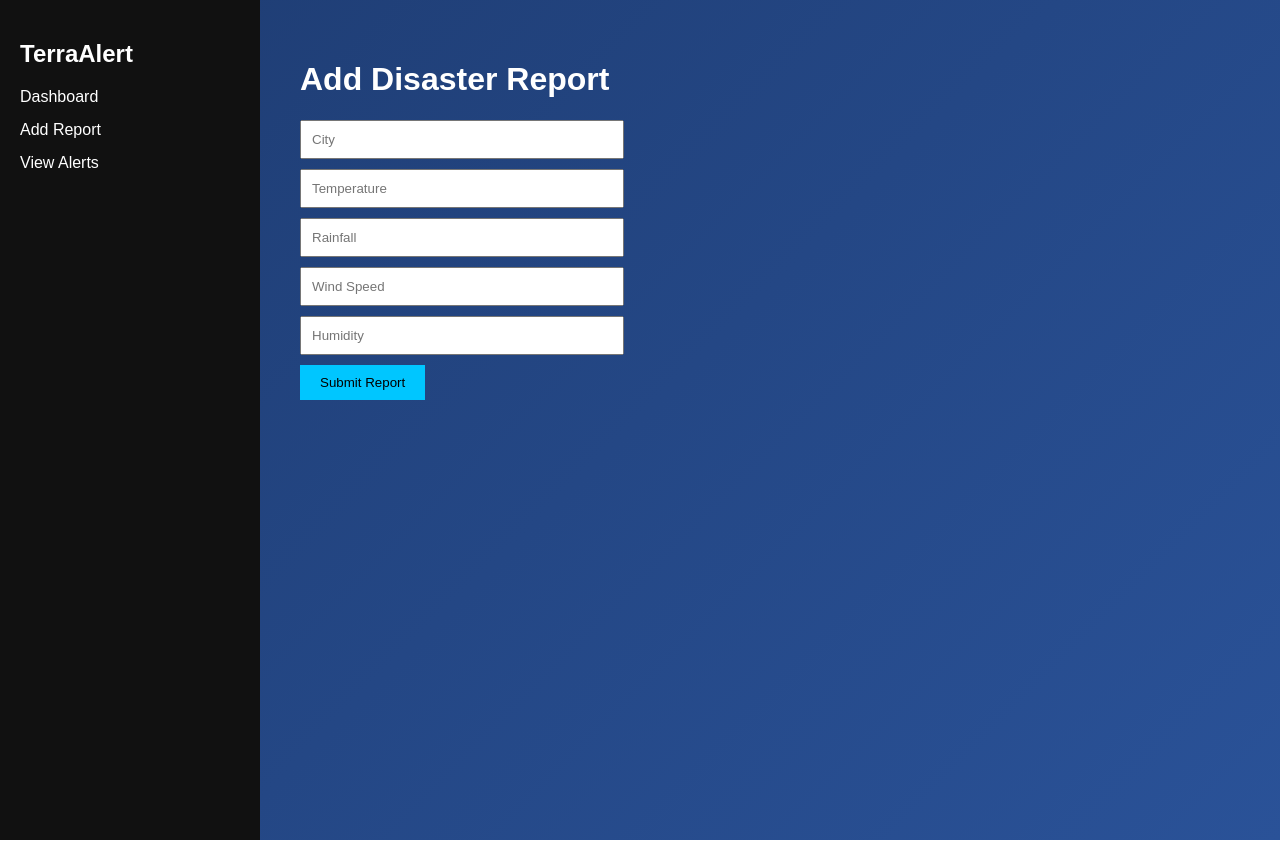
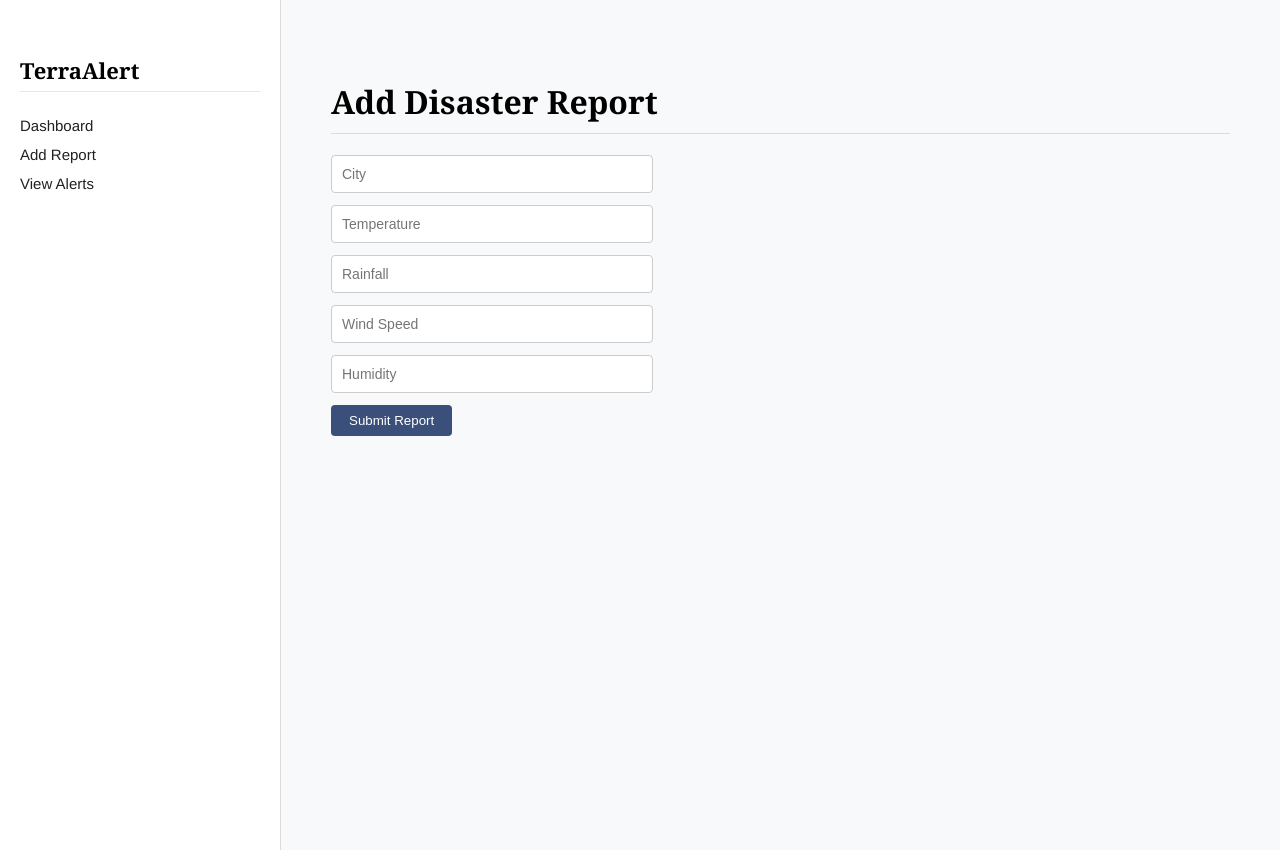
Before and after one commit to Khushal-2441550/Terraalert, a website: page public/report.html in a window 1280 px wide. Drawn offline with Linux system fonts and the light colour scheme; no server answers.

Commit message:
Update style.css
ui

```diff
--- a/public/style.css
+++ b/public/style.css
@@ -1,46 +1,106 @@
+
+@import url('https://fonts.googleapis.com/css2?family=Playfair+Display:wght@700&family=Inter:wght@400;500&display=swap');
+
+
 body {
     margin: 0;
-    font-family: Arial;
+    font-family: "Helvetica Neue", Arial, sans-serif;
+    background-color: #f8f9fa;
+    color: #202122;
     display: flex;
-    background: linear-gradient(135deg, #1e3c72, #2a5298);
-    color: white;
 }
 
+
 .sidebar {
-    width: 220px;
-    background: #111;
-    padding: 20px;
+    width: 240px;
+    background-color: #ffffff;
+    border-right: 1px solid #dcdcdc;
+    padding: 25px 20px;
     height: 100vh;
+}
+
+.sidebar h2 {
+    font-family: Georgia, "Times New Roman", serif;
+    font-weight: bold;
+    font-size: 22px;
+    margin-bottom: 25px;
 }
 
 .sidebar a {
     display: block;
-    color: white;
+    color: #202122;
     text-decoration: none;
-    margin: 15px 0;
+    margin: 12px 0;
+    font-size: 15px;
 }
 
 .sidebar a:hover {
-    color: #00c6ff;
+    text-decoration: underline;
+    color: #3a4f7a;
 }
+
 
 .main {
     flex: 1;
-    padding: 40px;
+    padding: 50px;
+    max-width: 900px;
 }
+
+
+h1, h2, h3 {
+    font-family: Georgia, "Times New Roman", serif;
+    font-weight: bold;
+    color: #000;
+    margin-top: 30px;
+}
+
+h1 {
+    font-size: 32px;
+    border-bottom: 1px solid #dcdcdc;
+    padding-bottom: 10px;
+}
+
+h2 {
+    font-size: 24px;
+    border-bottom: 1px solid #e6e6e6;
+    padding-bottom: 6px;
+}
+
+
+em {
+    font-style: italic;
+    color: #444;
+}
+
 
 form input {
     display: block;
-    margin: 10px 0;
+    margin: 12px 0;
     padding: 10px;
     width: 300px;
+    border: 1px solid #ccc;
+    border-radius: 4px;
+    font-size: 14px;
 }
 
+form input:focus {
+    outline: none;
+    border-color: #3a4f7a;
+}
+
+
 button {
-    padding: 10px 20px;
-    background: #00c6ff;
+    padding: 8px 18px;
+    background-color: #3a4f7a;
+    color: white;
     border: none;
+    border-radius: 4px;
+    font-weight: 500;
     cursor: pointer;
+}
+
+button:hover {
+    background-color: #2f3e5f;
 }
 
 .cards {
@@ -50,11 +110,17 @@ button {
 }
 
 .card {
-    background: rgba(255,255,255,0.1);
+    background-color: #ffffff;
+    border: 1px solid #dcdcdc;
     padding: 20px;
-    border-radius: 10px;
-    width: 250px;
+    border-radius: 4px;
+    width: 260px;
 }
+
+.card h3 {
+    margin-top: 0;
+}
+
 .low {
     border-left: 5px solid #2ecc71;
 }
```
